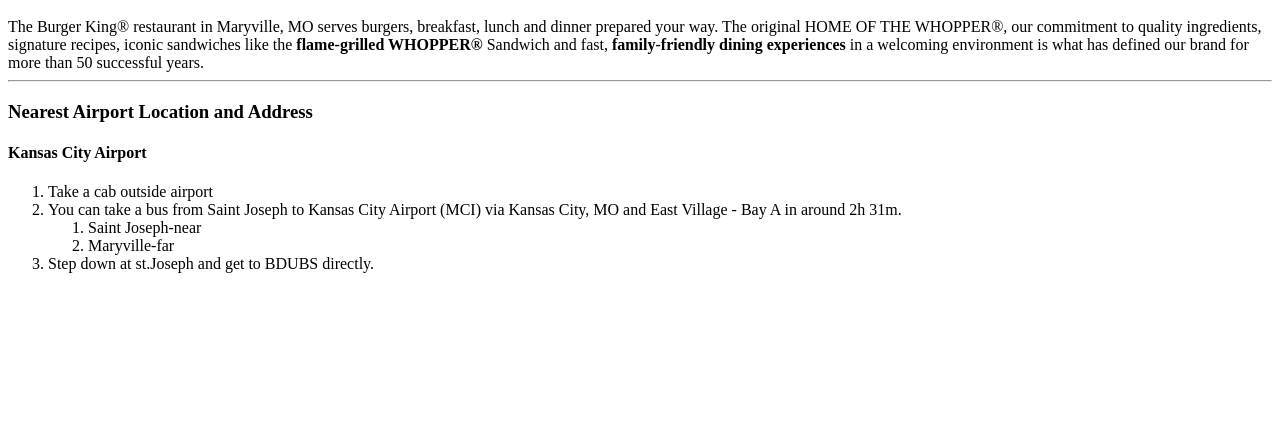
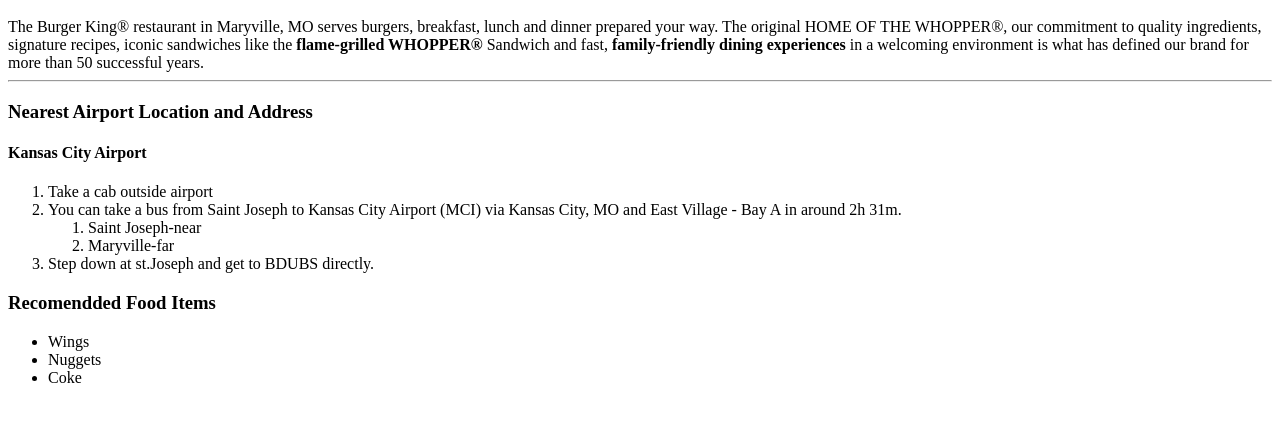
Before and after one commit to 44-563-Web-Apps-S22/webapps-s22-assignment-3-Sgtulam, a plain HTML site: page index.html in a window 1280 px wide. Shown: the part 101-522 px from the top of the page. Drawn offline with Linux system fonts and the light colour scheme.

Commit message:
added unordered list with food items

```diff
--- a/index.html
+++ b/index.html
@@ -30,5 +30,13 @@
          <li>Step down at st.Joseph and get to BDUBS directly.</li>
        </ol>
 
+       <h3>Recomendded Food Items</h3>
+
+      <ul>
+          <li>Wings</li>
+          <li>Nuggets</li>
+          <li>Coke</li>
+      </ul>
+
 </body>
 </html>
```
